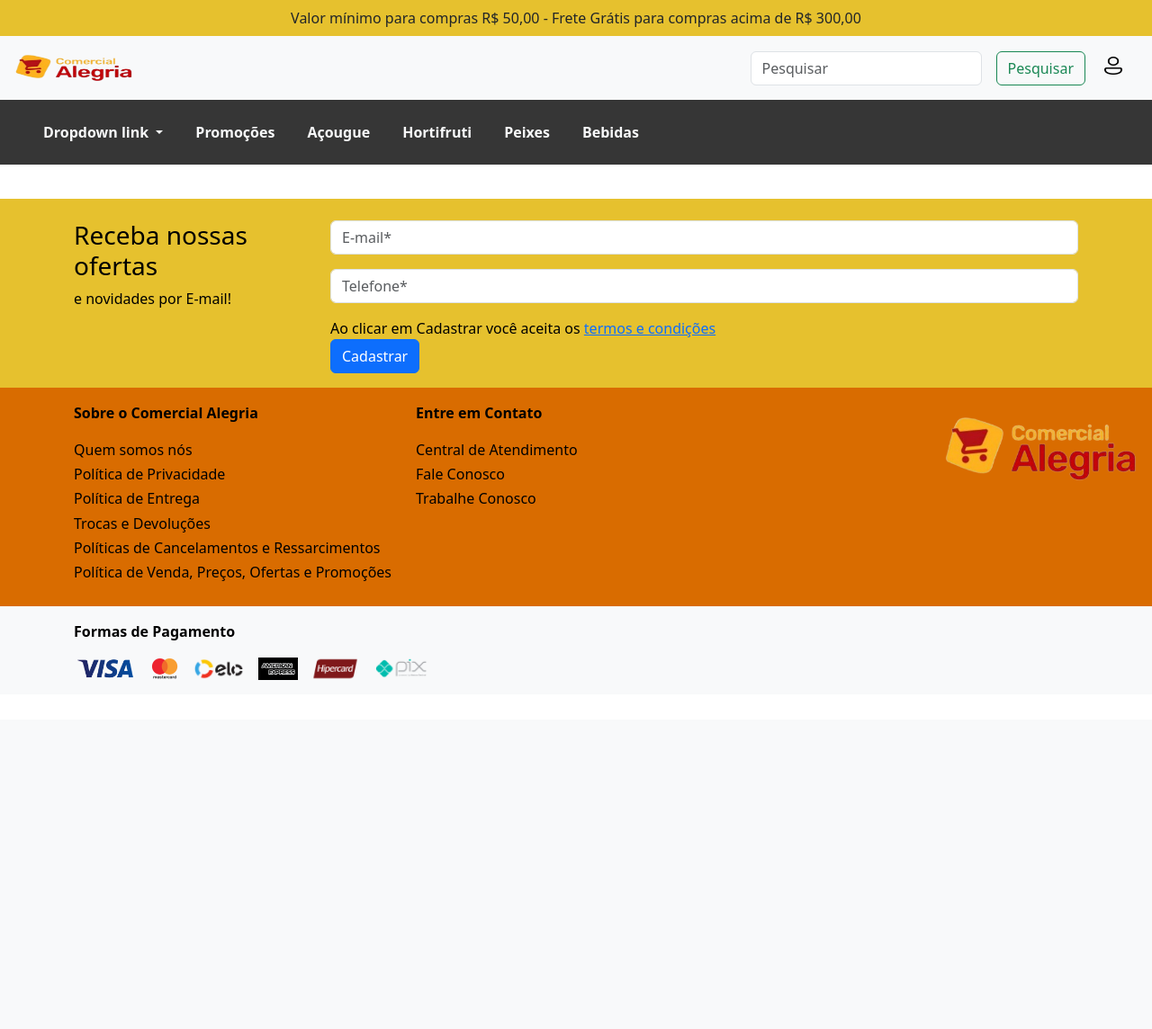
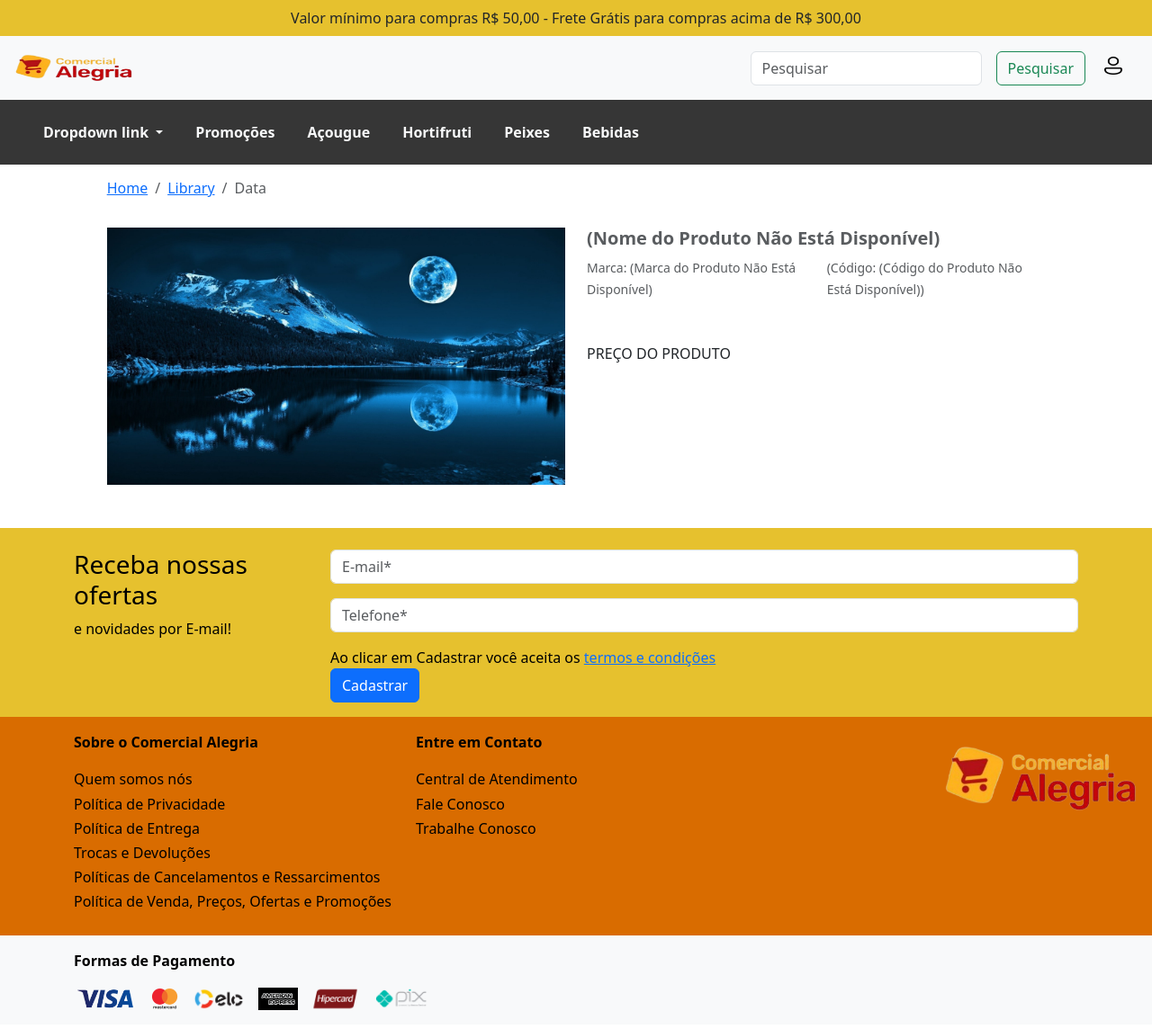
Before and after one commit to DerickDevCode/mercado-alegria, a Django app: page /produtos/ in a window 1280 px wide. Shown: the whole page at 90% size. Before the commit the page ends 756 px from the top, so only its background shows below. Run offline with Django 5.2, Linux system fonts and the light colour scheme.

Commit message:
Adicionado imagem e outros campos a página de detalhe do produto.

```diff
--- a/mercado/produtos/templates/produtos/produto_detalhe.html
+++ b/mercado/produtos/templates/produtos/produto_detalhe.html
@@ -1,2 +1,48 @@
 {% extends 'base/base.html' %}
 {% load static %}
+{% block body %}
+<div class="row justify-content-center mt-4">
+    <div class="col-md-10">
+        <div>
+            <nav aria-label="breadcrumb">
+                <ol class="breadcrumb">
+                    <li class="breadcrumb-item"><a href="#">Home</a></li>
+                    <li class="breadcrumb-item"><a href="#">Library</a></li>
+                    <li class="breadcrumb-item active" aria-current="page">Data</li>
+                </ol>
+            </nav>
+        </div>
+        <div class="row">
+            <div class="img-content col-12 col-lg-6 mt-3">
+                <img src="{% static 'img/1.jpg' %}" class="img-fluid" alt="img">
+            </div>
+            <div class="top-container-left-column col-12 col-lg-6 mt-3">
+                <h5 class="text-muted"><b>{{ produto.nome | default:'(Nome do Produto Não Está Disponível)' }}</b></h5>
+                <div class="row">
+                    <div class="col-md-6">
+                    <span class="text-muted">
+                        <small>
+                            Marca:
+                            <a class="text-reset text-decoration-none" href="#">
+                                {{ produto.marca | default:'(Marca do Produto Não Está Disponível)' }}</a>
+                        </small>
+                    </span>
+                    </div>
+                    <div class="col-md-6">
+                        <span class="text-muted">
+                            <small>
+                                (Código: {{ produto.codigo | default:'(Código do Produto Não Está Disponível)' }})
+                            </small>
+                        </span>
+                    </div>
+                </div>
+                <div class="row mt-5">
+                    <div class="col">
+                        PREÇO DO PRODUTO
+                    </div>
+                </div>
+            </div>
+        </div>
+    </div>
+</div>
+{% endblock body %}
--- a/mercado/produtos/urls.py
+++ b/mercado/produtos/urls.py
@@ -6,3 +6,5 @@ app_name = 'produtos'
 urlpatterns = [
     path('', produto, name='produto'),
 ]
+
+# formato da url para implementar <slug:departamento>/<slug:categoria>/<slug:produto>
```
